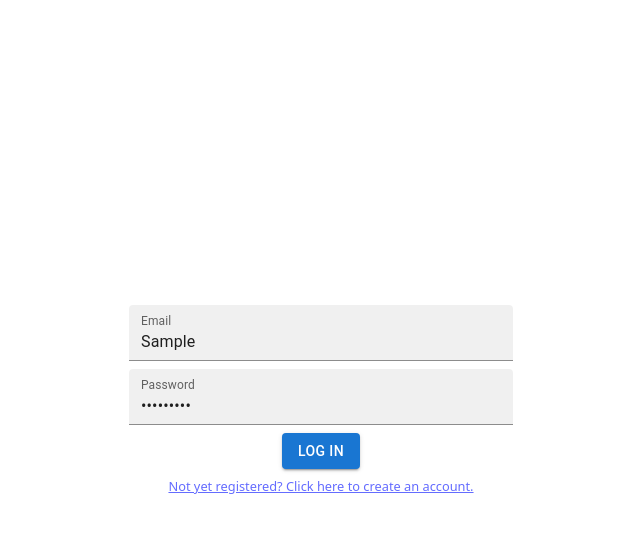
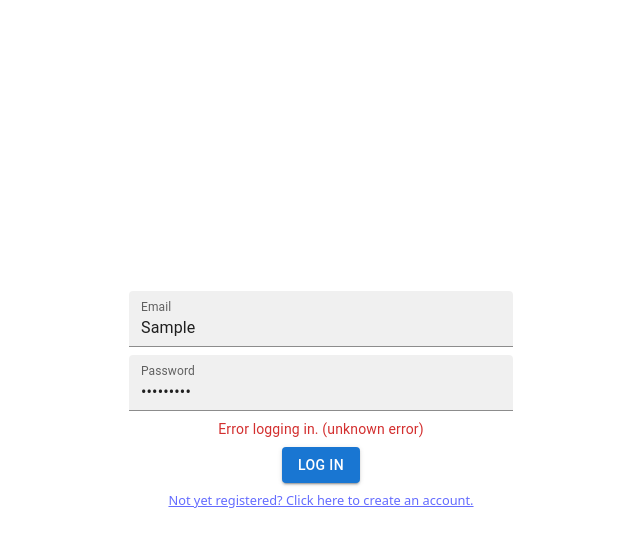
Before and after one commit to LauraSalakari/dungeon-diary-frontend, a React app: page / in a window 1280 px wide. Both pictures are taken after typing "Sample", "Sample123" into the empty fields and a click on the button "LOG IN". Shown: the top 546 px of the page, without its empty margins (319-959 px from the left). Built offline with nearby package versions, Linux system fonts and the light colour scheme; no server answers; the HTML template or start-up script is replaced by a standard one.

Commit message:
feedback on login and reg errors

```diff
--- a/src/auth/LoginForm.tsx
+++ b/src/auth/LoginForm.tsx
@@ -4,10 +4,12 @@ import Button from "@mui/material/Button"
 import {setToken} from "./auth.ts"
 import {useNavigate} from "react-router"
 import api from "./api.ts"
+import {Typography} from "@mui/material"
 
 export const LoginForm = () => {
     const [email, setEmail] = useState("")
     const [password, setPassword] = useState("")
+    const [errorCode, setErrorCode] = useState<string|undefined>(undefined)
 
     const navigate = useNavigate()
 
@@ -21,8 +23,12 @@ export const LoginForm = () => {
             setToken(res.data.access_token)
             setEmail("")
             setPassword("")
+            setErrorCode(undefined)
             navigate("/home", {replace: true})
-        }).catch(err => console.log(err))
+        }).catch(err => {
+            setErrorCode(err?.response?.status || "unknown error")
+            console.log(err?.response?.status)
+        })
     }
 
     return <form onSubmit={e => login(e as unknown as SubmitEvent)}
@@ -30,6 +36,9 @@ export const LoginForm = () => {
         <TextField variant="filled" label="Email" value={email} onChange={(e) => setEmail(e.target.value)}/>
         <TextField variant="filled" label="Password" value={password} onChange={(e) => setPassword(e.target.value)}
                    type="password"/>
+        {errorCode && <Typography variant="body2" color="error" component="p" style={{textAlign: "center"}}>
+            Error logging in. ({errorCode})
+        </Typography>}
         <div style={{"display": "flex", justifyContent: "center"}}>
             <Button variant="contained" type={"submit"}>Log In</Button>
         </div>
--- a/src/auth/RegistrationForm.tsx
+++ b/src/auth/RegistrationForm.tsx
@@ -3,7 +3,7 @@ import {useState} from "react"
 import Button from "@mui/material/Button"
 import TextField from "@mui/material/TextField"
 import api from "./api.ts"
-import {FormControl} from "@mui/material"
+import {FormControl, Typography} from "@mui/material"
 
 interface Props {
     returnToLogin: () => void
@@ -13,6 +13,7 @@ export const RegistrationForm: React.FC<Props> = (props) => {
     const [email, setEmail] = useState("")
     const [password, setPassword] = useState("")
     const [username, setUsername] = useState("")
+    const [errorCode, setErrorCode] = useState<string|undefined>(undefined)
 
     const register = (e: SubmitEvent) => {
         e.preventDefault()
@@ -23,8 +24,12 @@ export const RegistrationForm: React.FC<Props> = (props) => {
             setEmail("")
             setUsername("")
             setPassword("")
+            setErrorCode(undefined)
             props.returnToLogin()
-        }).catch(err => console.log(err))
+        }).catch(err => {
+            setErrorCode(err?.response?.status || "unknown error")
+            console.log(err)
+        })
     }
 
     return <form onSubmit={e => register(e as unknown as SubmitEvent)}
@@ -37,6 +42,9 @@ export const RegistrationForm: React.FC<Props> = (props) => {
             <TextField variant="filled" label="Password" value={password} onChange={(e) => setPassword(e.target.value)}
                        type="password"/>
         </FormControl>
+        {errorCode && <Typography variant="body2" color="error" component="p" style={{textAlign: "center"}}>
+            Error logging in. ({errorCode})
+        </Typography>}
         <div style={{"display": "flex", justifyContent: "center"}}>
             <Button type={"submit"} variant="contained">Register</Button>
         </div>
```
